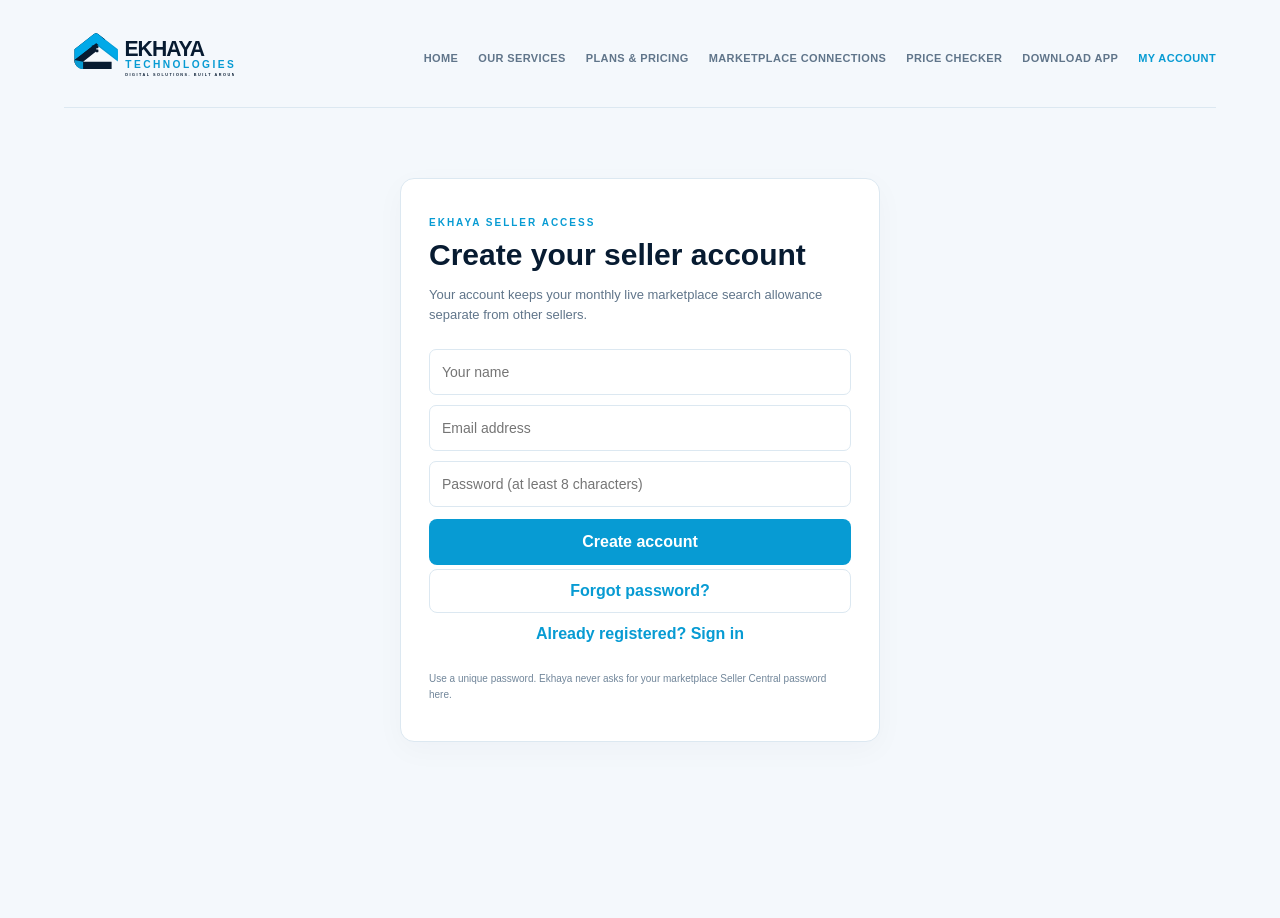
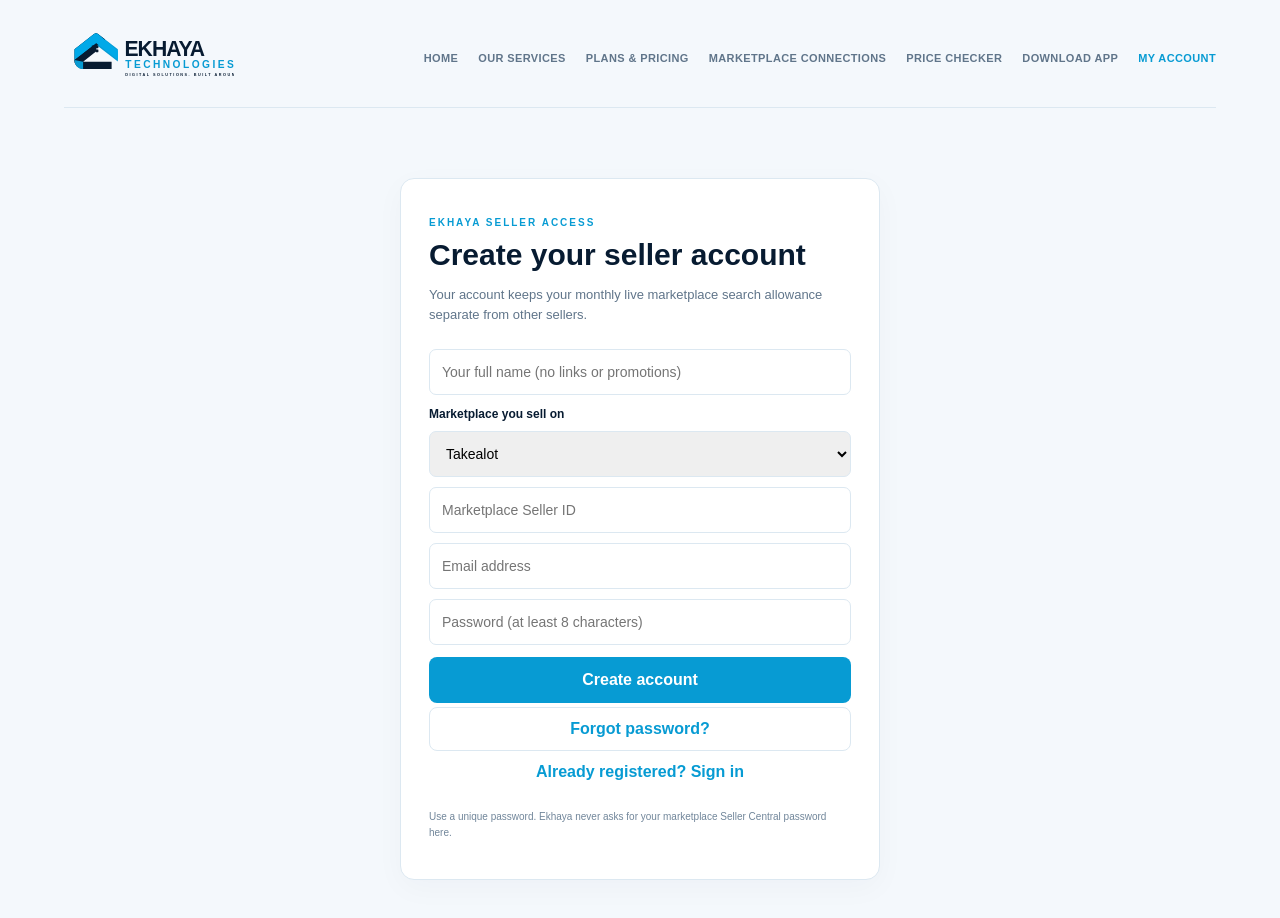
Before and after one commit to Luxolog/ekhaya-commerce-platform, a Next.js app: page /account in a window 1280 px wide. Shown: the top 918 px of the page. Before the commit the page ends 840 px from the top, so only its background shows below. Built offline with nearby package versions, Linux system fonts and the light colour scheme.

Commit message:
Require marketplace seller ID during registration

```diff
--- a/src/app/account/page.tsx
+++ b/src/app/account/page.tsx
@@ -13,6 +13,8 @@ export default function AccountPage() {
   const [email,setEmail] = useState("");
   const [password,setPassword] = useState("");
   const [name,setName] = useState("");
+  const [sellerMarketplace,setSellerMarketplace] = useState("takealot");
+  const [sellerId,setSellerId] = useState("");
   const [message,setMessage] = useState("");
   const [busy,setBusy] = useState(false);
   const [signedIn,setSignedIn] = useState(false);
@@ -21,7 +23,7 @@ export default function AccountPage() {
     setBusy(true); setMessage("");
     try {
       const endpoint = mode === "signup" ? "/auth/v1/signup" : "/auth/v1/token?grant_type=password";
-      const response = await fetch(supabaseUrl+endpoint,{method:"POST",headers:{"Content-Type":"application/json","apikey":anonKey},body:JSON.stringify(mode==="signup"?{email,password,data:{display_name:name}}:{email,password})});
+      const response = await fetch(supabaseUrl+endpoint,{method:"POST",headers:{"Content-Type":"application/json","apikey":anonKey},body:JSON.stringify(mode==="signup"?{email,password,data:{display_name:name,seller_marketplace:sellerMarketplace,seller_id:sellerId.trim(),marketplace_access:[sellerMarketplace]}}:{email,password})});
       const data = await response.json();
       if(!response.ok) throw new Error(data.msg??data.message??data.error_description??"Unable to process your account request.");
       if(data.access_token) {
@@ -30,7 +32,7 @@ export default function AccountPage() {
         setSignedIn(true);
         setMessage("You're signed in. You can now use marketplace searches.");
       } else {
-        setMessage("Account created. Check your email to confirm your address, then sign in.");
+        setMessage("Account created. Your Seller ID has been submitted for verification. Confirm your email; Ekhaya must approve your account before searches are enabled.");
         setMode("signin");
       }
     } catch(e) { setMessage(e instanceof Error?e.message:"Account request failed."); }
@@ -63,10 +65,11 @@ export default function AccountPage() {
       <p style={{color:"#079BD3",fontSize:10,fontWeight:800,letterSpacing:2}}>EKHAYA SELLER ACCESS</p>
       <h1 style={{fontSize:30,fontWeight:700,margin:"8px 0 10px"}}>{mode==="signup"?"Create your seller account":"Welcome back"}</h1>
       <p style={{color:"#60758A",fontSize:13,lineHeight:1.6}}>Your account keeps your monthly live marketplace search allowance separate from other sellers.</p>
-      {mode==="signup"&&<input value={name} onChange={e=>setName(e.target.value)} placeholder="Your name" style={field}/>}
+      {mode==="signup"&&<input value={name} onChange={e=>setName(e.target.value)} placeholder="Your full name (no links or promotions)" style={field}/>}
+      {mode==="signup"&&<><label style={{display:"block",fontSize:12,fontWeight:700,marginTop:12}}>Marketplace you sell on<select value={sellerMarketplace} onChange={e=>setSellerMarketplace(e.target.value)} style={{...field,display:"block"}}><option value="takealot">Takealot</option><option value="amazon">Amazon South Africa</option><option value="makro">Makro</option><option value="bobshop">Bob Shop</option><option value="leroy_merlin">Leroy Merlin</option></select></label><input value={sellerId} onChange={e=>setSellerId(e.target.value)} placeholder="Marketplace Seller ID" style={field}/></>}
       <input type="email" value={email} onChange={e=>setEmail(e.target.value)} placeholder="Email address" style={field}/>
       <input type="password" value={password} onChange={e=>setPassword(e.target.value)} placeholder="Password (at least 8 characters)" style={field}/>
-      <button onClick={submit} disabled={busy||!email||password.length<8} style={{width:"100%",padding:14,background:"#079BD3",border:0,borderRadius:8,color:"#fff",fontWeight:700,marginTop:12,cursor:"pointer"}}>{busy?"Please wait…":mode==="signup"?"Create account":"Sign in"}</button>
+      <button onClick={submit} disabled={busy||!email||password.length<8||(mode==="signup"&&(!name.trim()||!sellerId.trim()))} style={{width:"100%",padding:14,background:"#079BD3",border:0,borderRadius:8,color:"#fff",fontWeight:700,marginTop:12,cursor:"pointer"}}>{busy?"Please wait…":mode==="signup"?"Create account":"Sign in"}</button>
       <button type="button" onClick={sendResetEmail} disabled={busy} style={{display:"block",position:"relative",zIndex:2,width:"100%",minHeight:44,padding:12,marginTop:4,background:"#fff",border:"1px solid #DCE8F1",borderRadius:8,color:"#079BD3",fontWeight:700,cursor:busy?"wait":"pointer",touchAction:"manipulation"}}>{busy?"Please wait…":"Forgot password?"}</button>
       <button onClick={()=>{setMode(mode==="signup"?"signin":"signup");setMessage("");}} style={{width:"100%",padding:12,background:"transparent",border:0,color:"#079BD3",fontWeight:700,cursor:"pointer"}}>{mode==="signup"?"Already registered? Sign in":"New to Ekhaya? Create an account"}</button>
       {signedIn&&<button onClick={signOut} style={{width:"100%",padding:10,border:"1px solid #DCE8F1",borderRadius:8,background:"#fff",color:"#071B31"}}>Sign out</button>}
```
